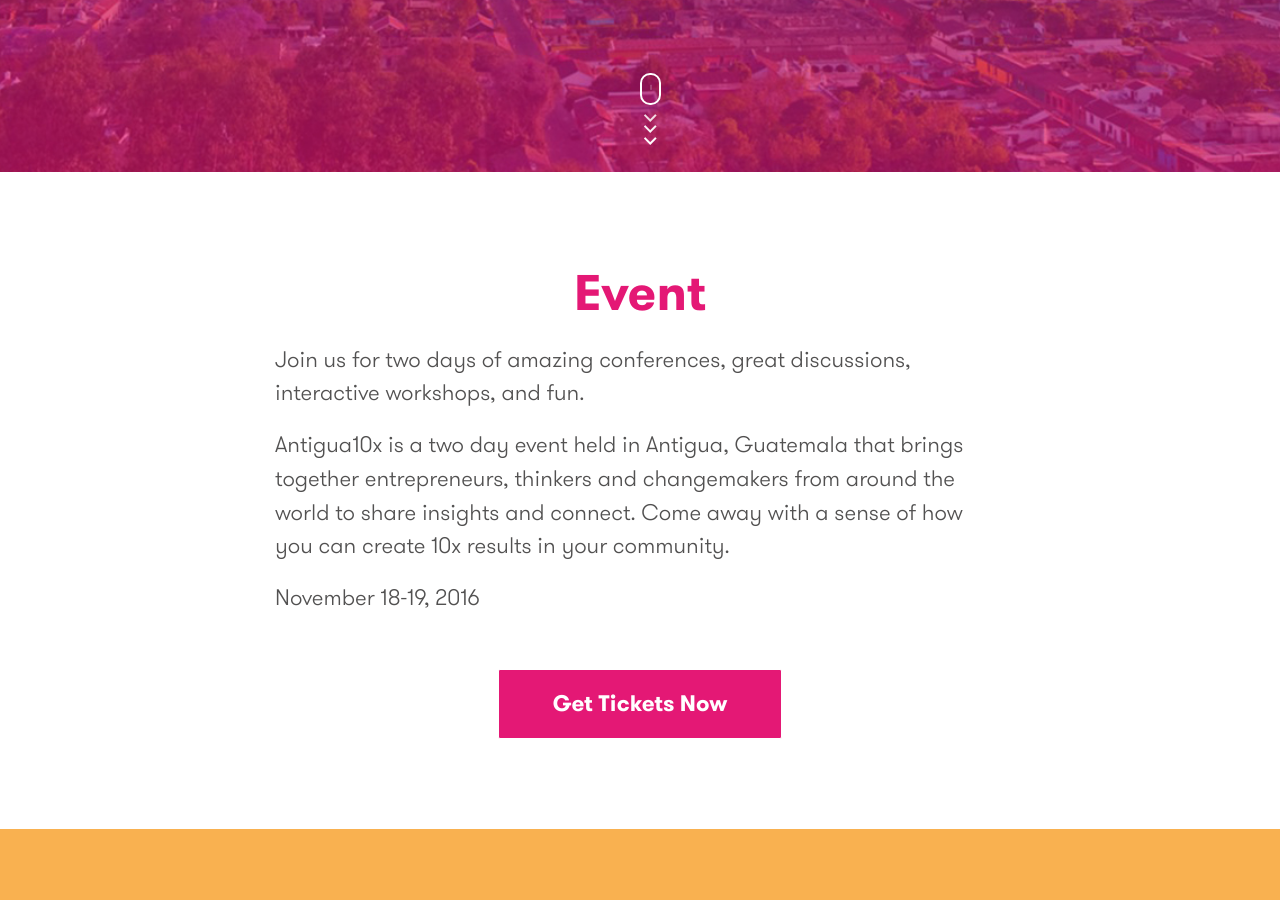
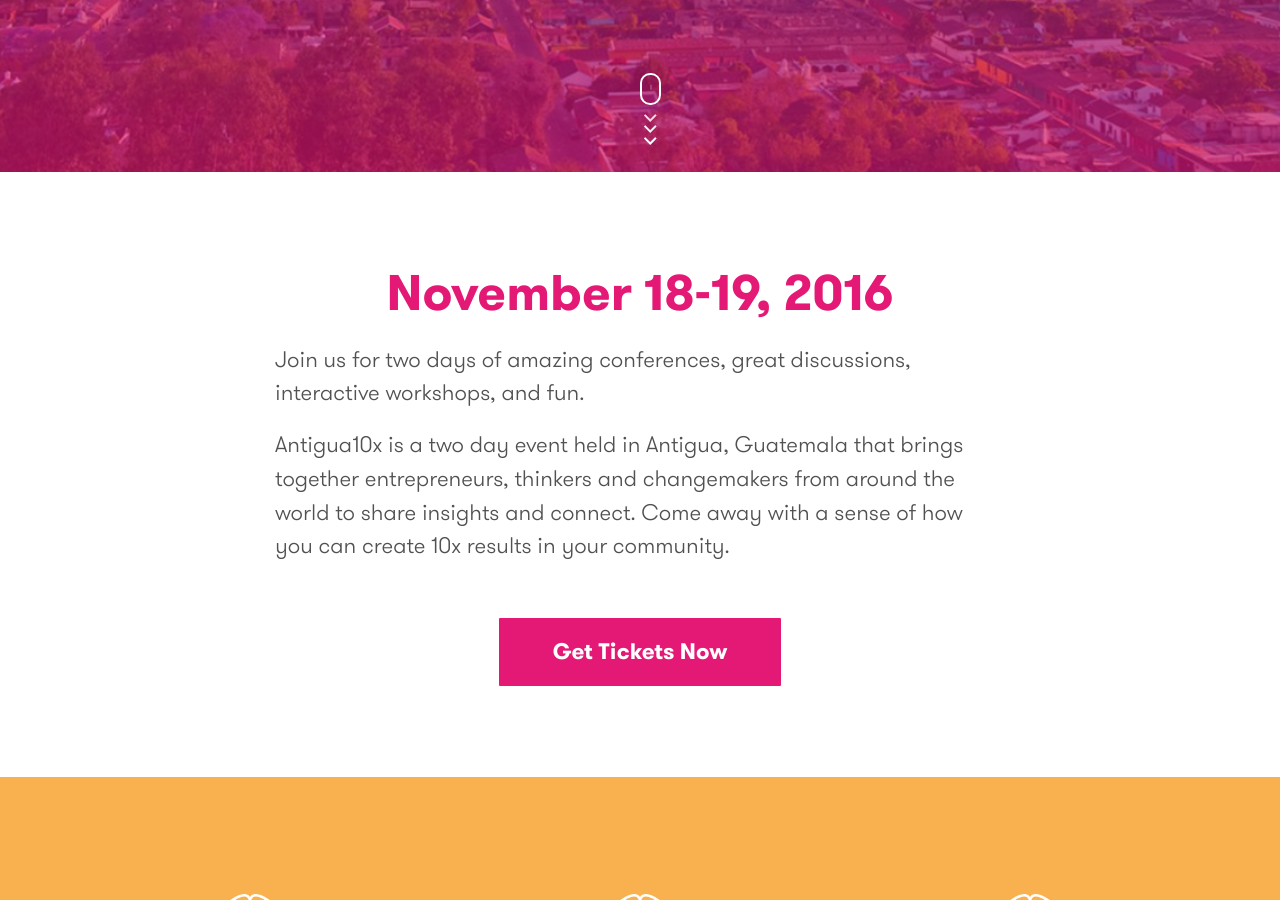
Before and after one commit to isabelgm/antigua10x, a Jekyll site: the page built from index.html, in a window 1280 px wide and 900 px high, scrolled down 730 px. Built offline with Jekyll 4.4.1, drawn with Linux system fonts in a browser that asks for light colours; nearby versions of some CDN libraries; some web fonts are replaced.

Commit message:
Make date more prominent

```diff
--- a/index.html
+++ b/index.html
@@ -23,12 +23,11 @@
 <section id="about">
   <div class="container">
     <div class="col-md-8 col-md-offset-2">
-      <h2 class="magenta center">Event</h2>
+      <h2 class="magenta center">November 18-19, 2016</h2>
       <p>Join us for two days of amazing conferences, great discussions, interactive workshops, and fun.</p>
       <p>Antigua10x is a two day event held in Antigua, Guatemala that brings together
         entrepreneurs, thinkers and changemakers from around the world to share insights and connect.
         Come away with a sense of how you can create 10x results in your community.</p>
-      <p>November 18-19, 2016</p>
 
       <div class="center">
       <a href="#" class="button button-primary mt2">Get Tickets Now</a>
```
